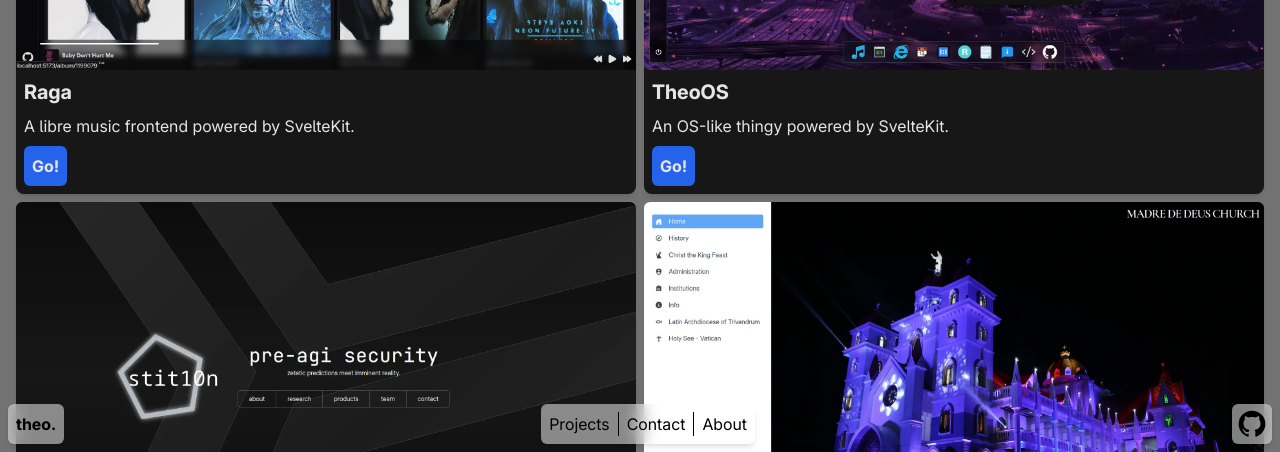
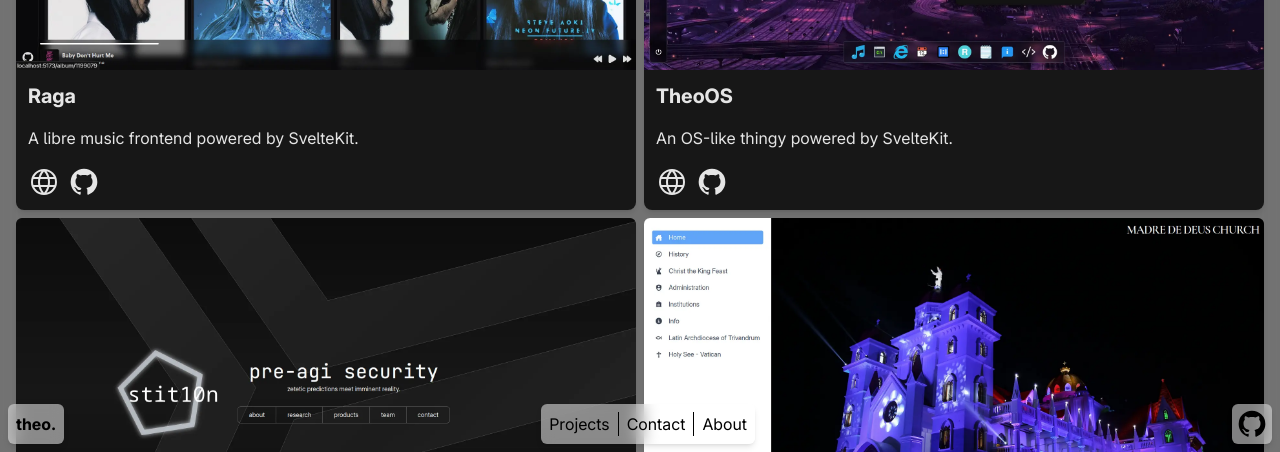
Before and after one commit to TheoIsDumb/home, a SvelteKit app: page /projects in a window 1280 px wide. Shown: the part 348-800 px from the top of the page. Built offline with nearby package versions, Linux system fonts and the light colour scheme.

Commit message:
z-index issues fixed; added website and github links

```diff
--- a/src/routes/(text)/+layout.svelte
+++ b/src/routes/(text)/+layout.svelte
@@ -1,4 +1,4 @@
-<main class="z-10 h-dvh w-dvw fixed top-0 left-0
+<main class="z-20 h-dvh w-dvw fixed top-0 left-0
 bg-black/50 text-neutral-200 backdrop-blur overflow-auto pb-12">
     <div class="w-full 2xl:w-[1600px] px-4 2xl:px-0 mx-auto py-4">
         <slot />
--- a/src/routes/(text)/projects/+page.svelte
+++ b/src/routes/(text)/projects/+page.svelte
@@ -5,12 +5,14 @@
         {
             name: "Raga",
             desc: "A libre music frontend powered by SvelteKit.",
-            link: "https://raga.vkdbois.xyz"
+            link: "https://raga.vkdbois.xyz",
+            github: "https://github.com/TheoIsDumb/raga"
         },
         {
             name: "TheoOS",
             desc: "An OS-like thingy powered by SvelteKit.",
-            link: "https://os.vkdbois.xyz"
+            link: "https://os.vkdbois.xyz",
+            github: "https://github.com/TheoIsDumb/TheoOS"
         },
         {
             name: "stition.ai",
@@ -25,7 +27,7 @@
         {
             name: "LentenRose",
             desc: "A dark theme for SDDM, made with QML.",
-            link: "https://github.com/TheoIsDumb/LentenRose"
+            github: "https://github.com/TheoIsDumb/LentenRose"
         },
         {
             name: "charapara",
@@ -35,7 +37,7 @@
         {
             name: "CopyOptimize",
             desc: "An Inkscape Extension that lets you copy optimized SVGs directly from Inkscape, without having to save first.",
-            link: "https://github.com/TheoIsDumb/CopyOptimize"
+            github: "https://github.com/TheoIsDumb/CopyOptimize"
         }
 
     ]
@@ -50,17 +52,36 @@
             class="rounded-t-md"
             alt="Screenshot of {proj.name}">
 
-            <div class="inside p-2 flex flex-col gap-2">
+            <div class="inside p-3 flex flex-col gap-4">
                 <h4 class="text-xl font-bold text-neutral-200">{proj.name}</h4>
 
                 <p>{proj.desc}</p>
 
-                <a href={proj.link} target="_blank"
-                class="bg-blue-600 p-2 w-fit rounded-md font-bold hover:bg-blue-500 transition duration-300"
-                rel="noopener noreferrer" title={proj.name}>
-                Go!
-                </a>
+                <div class="links flex gap-2">
+                    {#if proj.hasOwnProperty('link')}
+                        <a href={proj.link} target="_blank"
+                        rel="noopener noreferrer" title={proj.name}>
+                                <svg xmlns="http://www.w3.org/2000/svg" width="32" height="32" viewBox="0 0 256 256"><path fill="currentColor" d="M128 24a104 104 0 1 0 104 104A104.12 104.12 0 0 0 128 24m88 104a87.6 87.6 0 0 1-3.33 24h-38.51a157.4 157.4 0 0 0 0-48h38.51a87.6 87.6 0 0 1 3.33 24m-114 40h52a115.1 115.1 0 0 1-26 45a115.3 115.3 0 0 1-26-45m-3.9-16a140.8 140.8 0 0 1 0-48h59.88a140.8 140.8 0 0 1 0 48ZM40 128a87.6 87.6 0 0 1 3.33-24h38.51a157.4 157.4 0 0 0 0 48H43.33A87.6 87.6 0 0 1 40 128m114-40h-52a115.1 115.1 0 0 1 26-45a115.3 115.3 0 0 1 26 45m52.33 0h-35.62a135.3 135.3 0 0 0-22.3-45.6A88.29 88.29 0 0 1 206.37 88Zm-98.74-45.6A135.3 135.3 0 0 0 85.29 88H49.63a88.29 88.29 0 0 1 57.96-45.6M49.63 168h35.66a135.3 135.3 0 0 0 22.3 45.6A88.29 88.29 0 0 1 49.63 168m98.78 45.6a135.3 135.3 0 0 0 22.3-45.6h35.66a88.29 88.29 0 0 1-57.96 45.6"/></svg>
+                        </a>
+                    {/if}
+
+                    {#if proj.hasOwnProperty('github')}
+                        <a href={proj.github} target="_blank"
+                        rel="noopener noreferrer" title={proj.name}>
+                            <svg xmlns="http://www.w3.org/2000/svg" width="32" height="32" viewBox="0 0 24 24"><path fill="currentColor" d="M12 2A10 10 0 0 0 2 12c0 4.42 2.87 8.17 6.84 9.5c.5.08.66-.23.66-.5v-1.69c-2.77.6-3.36-1.34-3.36-1.34c-.46-1.16-1.11-1.47-1.11-1.47c-.91-.62.07-.6.07-.6c1 .07 1.53 1.03 1.53 1.03c.87 1.52 2.34 1.07 2.91.83c.09-.65.35-1.09.63-1.34c-2.22-.25-4.55-1.11-4.55-4.92c0-1.11.38-2 1.03-2.71c-.1-.25-.45-1.29.1-2.64c0 0 .84-.27 2.75 1.02c.79-.22 1.65-.33 2.5-.33s1.71.11 2.5.33c1.91-1.29 2.75-1.02 2.75-1.02c.55 1.35.2 2.39.1 2.64c.65.71 1.03 1.6 1.03 2.71c0 3.82-2.34 4.66-4.57 4.91c.36.31.69.92.69 1.85V21c0 .27.16.59.67.5C19.14 20.16 22 16.42 22 12A10 10 0 0 0 12 2"/></svg>
+                        </a>
+                    {/if}
+                </div>
             </div>
         </div>
     {/each}
 </div>
+
+<style>
+    svg {
+        transition: all 300ms;
+    }
+    svg:hover {
+        filter: drop-shadow(0 0 0.3rem white);
+    }
+</style>
--- a/src/routes/+layout.svelte
+++ b/src/routes/+layout.svelte
@@ -12,7 +12,7 @@
 
 <slot></slot>
 
-<div class="panel z-20 w-full fixed bottom-2 flex justify-between px-2">
+<div class="panel z-30 w-full fixed bottom-2 flex justify-between px-2">
   <div class="{paneClass} px-2 py-1 font-bold text-base flex items-center justify-center">
     <a href="/">
       theo.
@@ -24,7 +24,8 @@
     {#each links as link}
       <a href={link.toLowerCase()}
       class="text-base border-r border-black last:border-r-0 pr-2 last:pr-0">
-      {link}</a>
+        {link}
+      </a>
     {/each}
   </div>
 
```
